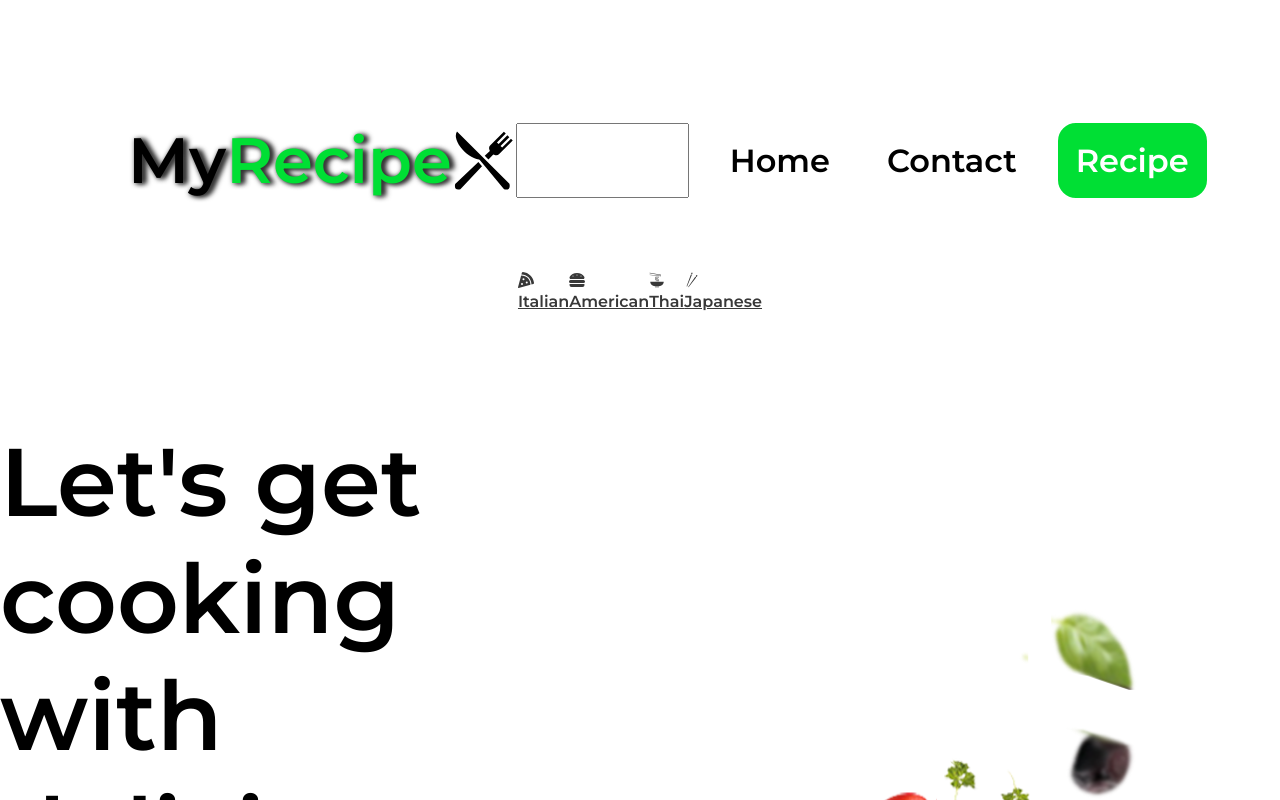
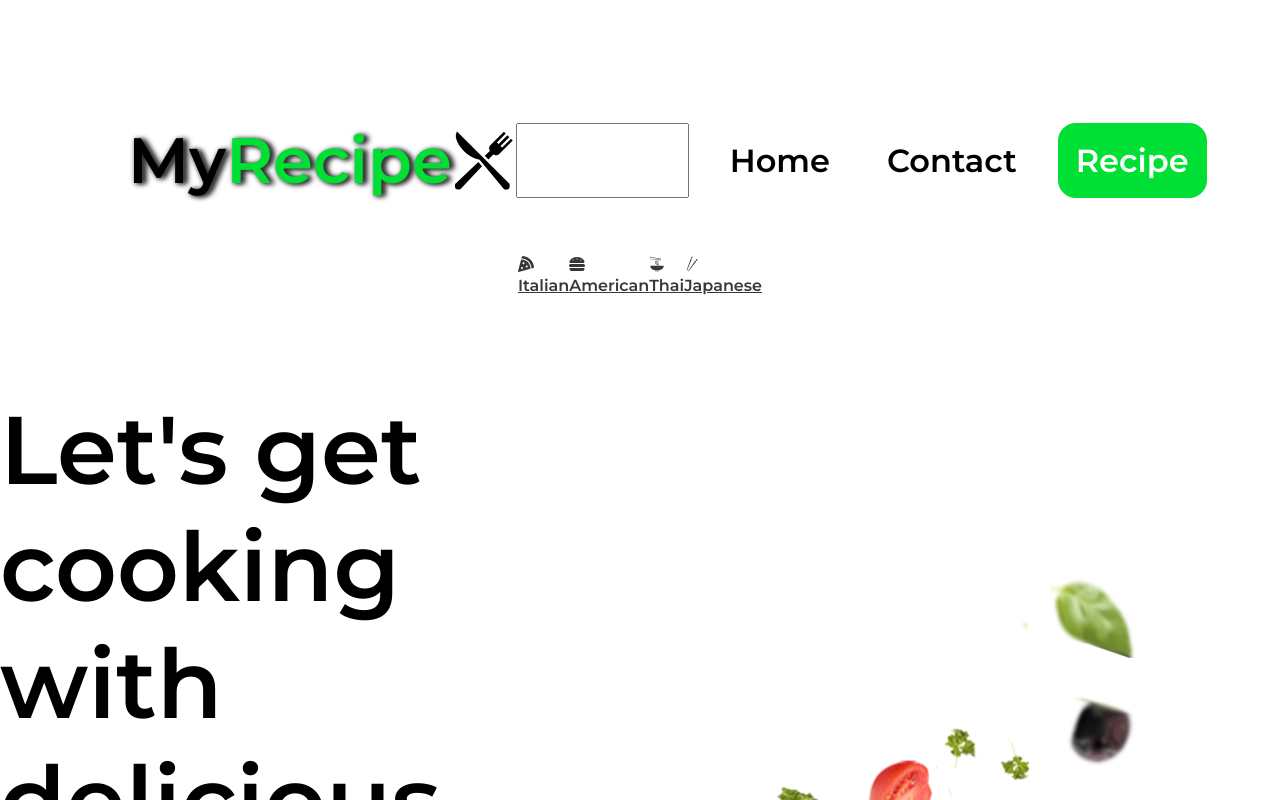
Before and after one commit to B-lovedth/Real-Meal, a React (Create React App) app: page / in a window 1280 px wide. Shown: the top 800 px of the page. Built offline with nearby package versions, Linux system fonts and the light colour scheme; no server answers.

Commit message:
Update Category.jsx

```diff
--- a/src/components/Category.jsx
+++ b/src/components/Category.jsx
@@ -30,6 +30,6 @@ const Category = () => {
 const List = styled.div`
     display:flex;
     justify-content: center;
-    margin:2rem 0rem;
+    margin:1rem 0rem;
 `
 export default Category
```
